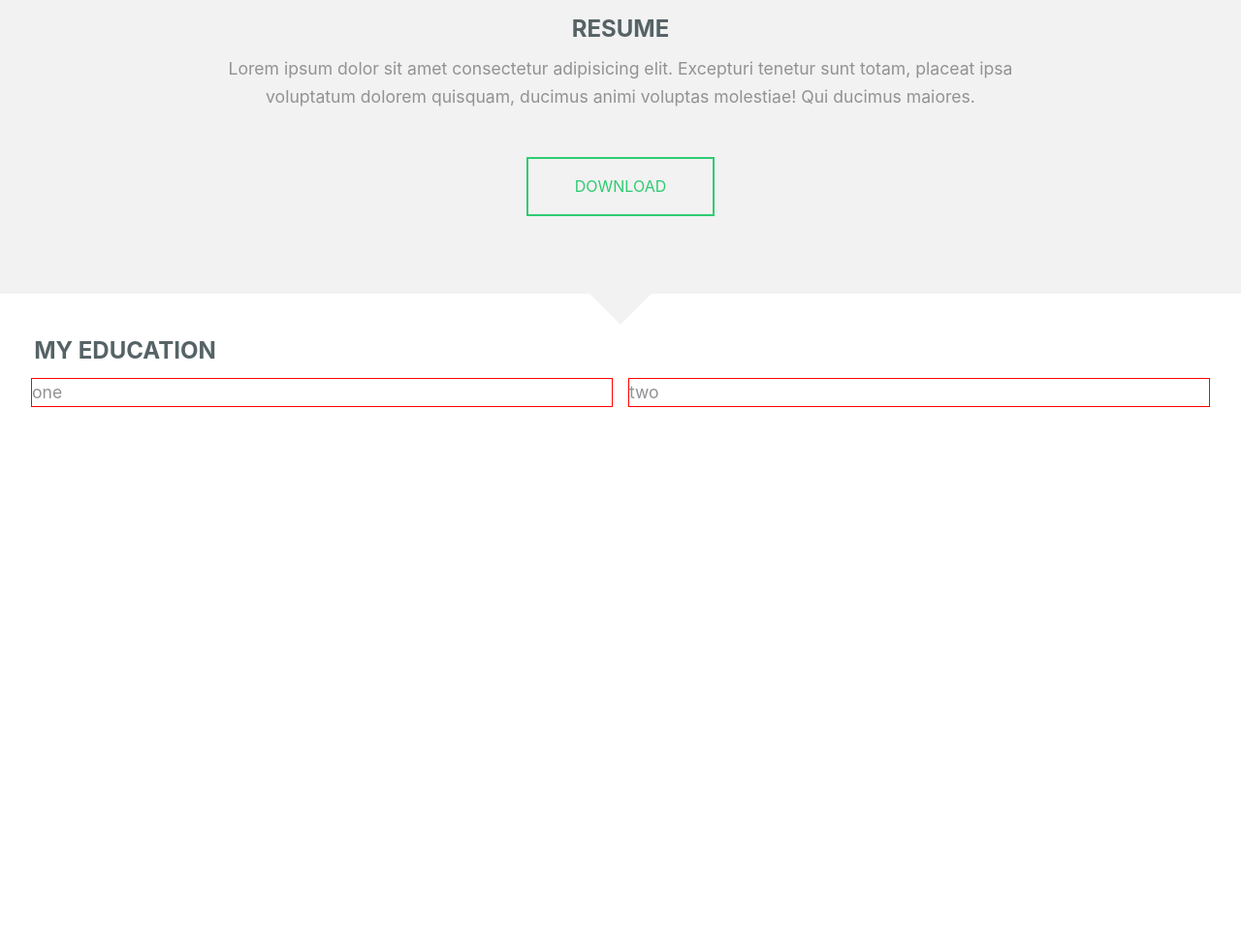
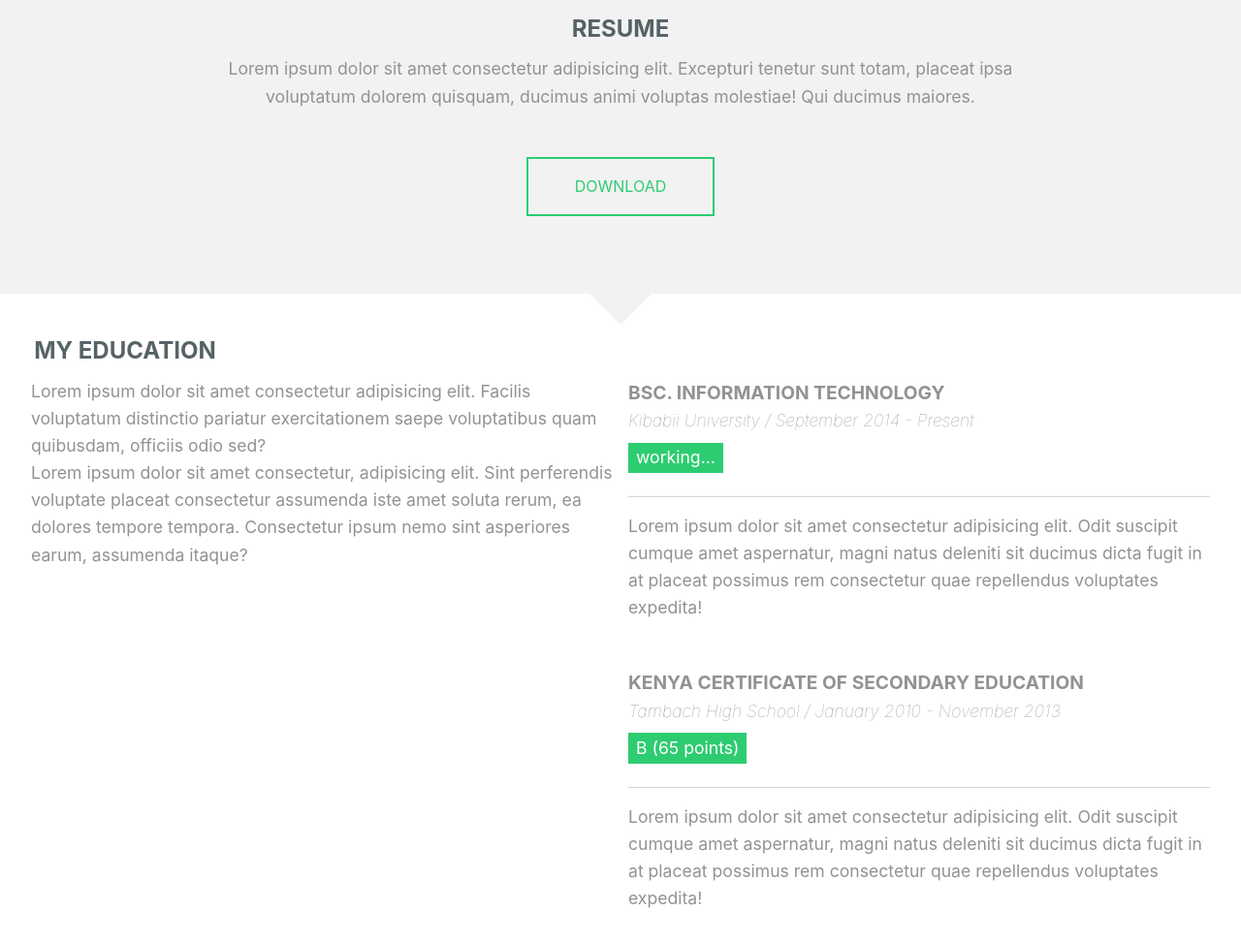
Before and after one commit to nickhq/portfolio, a website: page src/index.html in a window 1280 px wide. Shown: the part 2424-3397 px from the top of the page at 97% size. Before the commit the page ends 2876 px from the top, so only its background shows below. Drawn offline with Linux system fonts and the light colour scheme; files whose address does not match are found by name.

Commit message:
added education section content   and styles

```diff
--- a/src/index.html
+++ b/src/index.html
@@ -241,10 +241,28 @@
           <h2 class="title">MY Education</h2>
          <div class="row">
             <div class="col-md-6">
-                <div class="box">one</div>
+                <p class="content">Lorem ipsum dolor sit amet consectetur adipisicing elit. Facilis voluptatum distinctio pariatur exercitationem saepe voluptatibus quam quibusdam, officiis odio sed?</p>
+                <p class="content">Lorem ipsum dolor sit amet consectetur, adipisicing elit. Sint perferendis voluptate placeat consectetur assumenda iste amet soluta rerum, ea dolores tempore tempora. Consectetur ipsum nemo sint asperiores earum, assumenda itaque?</p>
               </div>
               <div class="col-md-6">
-                <div class="box">two</div>
+
+                <div class="school">
+                  <h3 class="subtitle">Bsc. Information Technology</h3>
+                  <h5 class="tagline">Kibabii University / September 2014 - Present</h5>
+                  <span class="label">working...</span>
+                  <hr>
+                  <p class="content">Lorem ipsum dolor sit amet consectetur adipisicing elit. Odit suscipit cumque amet aspernatur, magni natus deleniti sit ducimus dicta fugit in at placeat possimus rem consectetur quae repellendus voluptates expedita!</p>
+                </div>
+
+
+                <div class="school">
+                    <h3 class="subtitle">Kenya Certificate of Secondary Education</h3>
+                    <h5 class="tagline">Tambach High School / January 2010 - November 2013</h5>
+                  <span class="label">B (65 points)</span>
+                  <hr>
+                  <p class="content">Lorem ipsum dolor sit amet consectetur adipisicing elit. Odit suscipit cumque amet aspernatur, magni natus deleniti sit ducimus dicta fugit in at placeat possimus rem consectetur quae repellendus voluptates expedita!</p>
+                </div>
+
               </div>
          </div>
       </div>
--- a/src/scss/includes/_components.scss
+++ b/src/scss/includes/_components.scss
@@ -43,6 +43,10 @@
     text-transform: uppercase;
     font-weight: bold;
 }
+.tagline{
+    font-weight: 100;
+    font-style: italic;
+}
 
 .list-raw {
     li {
@@ -72,3 +76,17 @@ image {
         }
     }
 }
+
+.label{
+    background-color: $primary;
+    color: #fff;
+    padding: 0.1rem 0.5rem;
+}
+
+hr{
+    background-color: #d5d5d5;
+    height: 1px;
+    border: none;
+    margin: 1rem 0;
+
+}
--- /dev/null
+++ b/src/scss/includes/_education.scss
@@ -0,0 +1,13 @@
+section#education{
+    .school{
+        margin-top: 3rem;
+        margin-bottom: 0rem;
+        &:first-child{
+            margin-top: 0;
+        }
+       .label{
+        display: inline-block;
+        margin: 0.5rem 0;
+       }
+    }
+}
--- a/src/scss/styles.scss
+++ b/src/scss/styles.scss
@@ -10,3 +10,4 @@
 @import "includes/about";
 @import "includes/skills";
 @import "includes/resume";
+@import "includes/education";
```
Also changed, not shown: src/build/css/styles.css.
